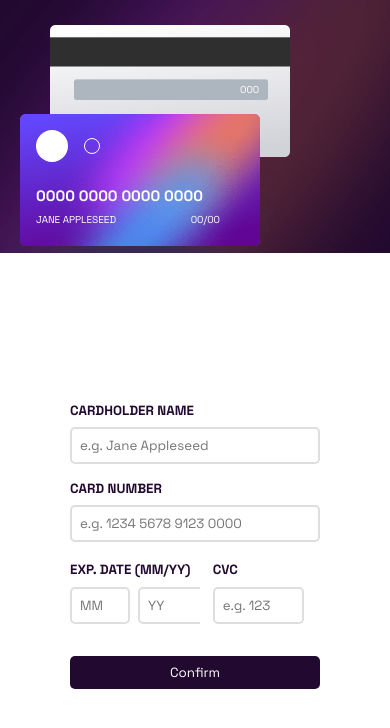
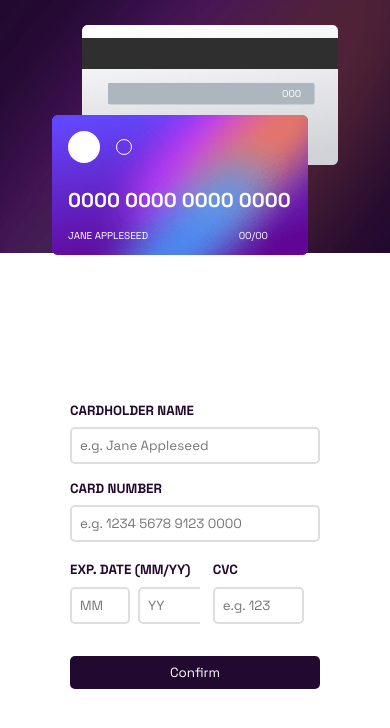
Before and after one commit to devpetrate/interactive-card, a plain HTML site: page index.html in a window 390 px wide. Drawn offline with Linux system fonts and the light colour scheme.

Commit message:
CSS upgrade

```diff
--- a/index.html
+++ b/index.html
@@ -191,7 +191,7 @@
         width: 300px;
       }
 
-      @media screen and (max-width: 426px) {
+      @media screen and (max-width: 768px) {
         body {
           flex-direction: column;
           justify-content: space-between;
@@ -215,42 +215,69 @@
         }
 
         /* Card Mobile Style */
+        .img {
+          display: flex;
+          justify-content: center;
+          align-items: center;
+        }
         .cardcontainer {
           display: flex;
+          justify-content: center;
+          align-content: center;
           flex-direction: column-reverse;
-          top: 0px;
-          left: 0px;
+          top: 0rem;
+          left: 0rem;
         }
         .card1,
         .card2 {
-          width: 15rem;
-          height: 9rem;
+          width: 16rem;
+          height: 10rem;
         }
         .card1 {
           position: relative;
-          top: -55px;
+          top: -70px;
           left: 20px;
           padding: 1rem;
         }
         .cvc {
-          top: 58px;
-          left: 190px;
+          top: 62px;
+          left: 200px;
           font-size: 10px;
         }
         .cardnumber {
           margin-top: 1.5rem;
-          font-size: 15px;
+          font-size: 20px;
         }
         .nameandexp {
           margin-right: 1.5rem;
-          margin-top: 0.5rem;
+          margin-top: 1rem;
           font-size: 10px;
+        }
+      }
+      @media (min-width: 375px) and (max-width: 420px) {
+        .cardcontainer {
+          left: 2rem;
+        }
+      }
+      @media (min-width: 425px) and (max-width: 540px) {
+        .cardcontainer {
+          left: 4rem;
+        }
+      }
+      @media (min-width: 540px) and (max-width: 770px) {
+        .cardcontainer {
+          left: 15rem;
+        }
+      }
+      @media (min-width: 770px) and (max-width: 1024px) {
+        .cardcontainer {
+          left: 5rem;
         }
       }
     </style>
   </head>
   <body>
-    <div class="img"></div>
+    <div class="img">
       <div class="cardcontainer">
         <!-- Front Card -->
         <div class="card1">
@@ -269,6 +296,8 @@
           <p class="cvc">000</p>
         </div>
       </div>
+    </div>
+
     <!-- Main Form Section -->
     <main class="container1">
       <form action="#" class="mainform" novalidate>
```
Lines whose indentation alone changed are shown as unchanged.
